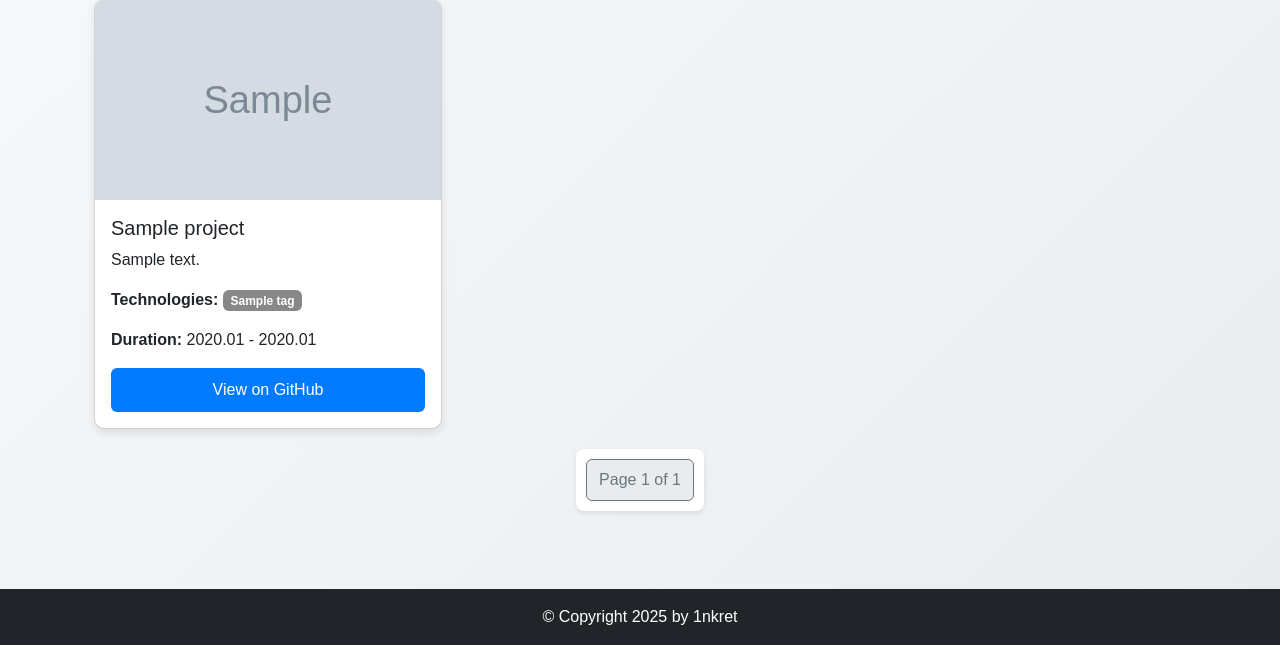
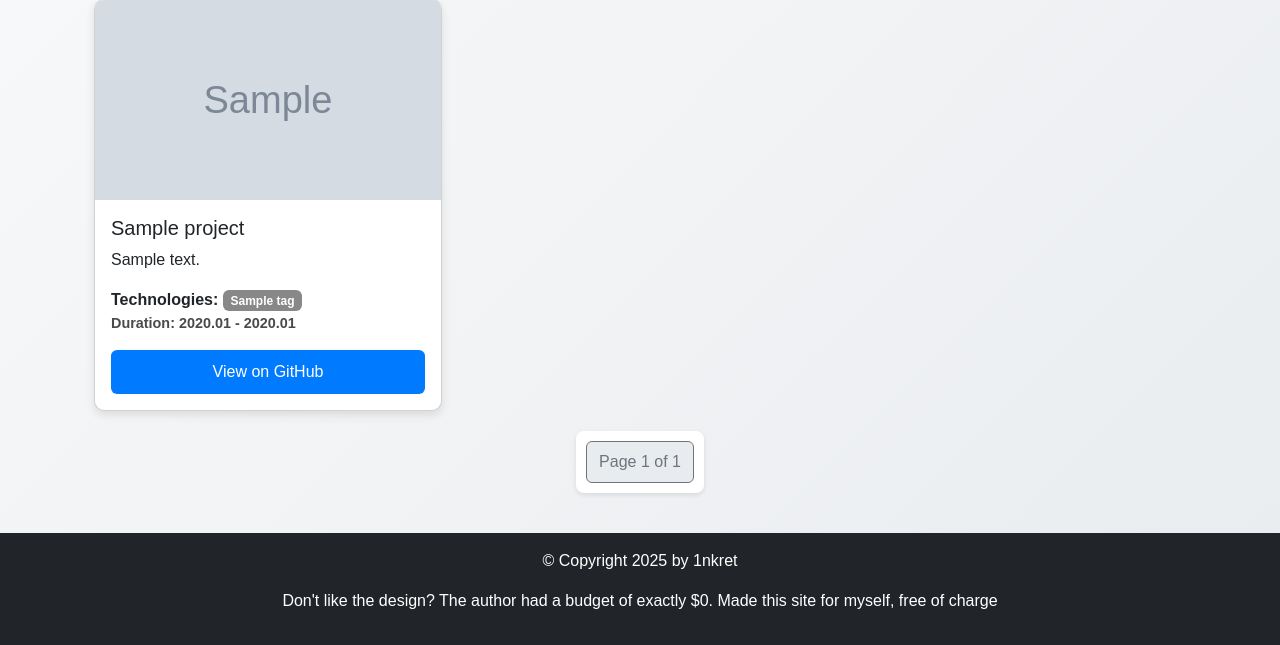
Before and after one commit to 1nkret/django-personal-site, a Django app: page /projects/ in a window 1280 px wide. Shown: the part 155-800 px from the top of the page. Run offline with Django 5.2, Linux system fonts and the light colour scheme; tables that the repository leaves empty hold one stand-in row (values such as "Sample post"); grey boxes marked "Sample" are stand-in pictures; some libraries are stand-ins or nearby versions.

Commit message:
some style and staff

```diff
--- a/static/css/portfolio.css
+++ b/static/css/portfolio.css
@@ -31,3 +31,10 @@
     width: 100%;
     margin-top: auto;
 }
+
+.card-duration {
+    margin-top: -15px;
+    color: #4a4a4a;
+    font-weight: bold;
+    font-size: 0.9em;
+}
--- a/templates/base.html
+++ b/templates/base.html
@@ -34,7 +34,8 @@
     </div>
 
     <footer class="bg-dark text-white text-center py-3 mt-4">
-        &copy; Copyright 2025 by 1nkret
+        <p>&copy; Copyright 2025 by 1nkret</p>
+        <p>Don't like the design? The author had a budget of exactly $0. Made this site for myself, free of charge</p>
     </footer>
 
     <!-- JQUERY ДОЛЖЕН БЫТЬ ПЕРВЫМ -->
--- a/templates/home.html
+++ b/templates/home.html
@@ -38,6 +38,9 @@
                                 {% endfor %}
                             </p>
                         {% endif %}
+                        <p class="card-duration">
+                            Duration: {{ project.start_date|date:"Y.m" }}{% if project.end_date %} - {{ project.end_date|date:"Y.m" }}{% else %}-(in progress...){% endif %}
+                        </p>
                         {% if project.repo_link %}
                             <a href="{{ project.repo_link }}" class="btn btn-primary" target="_blank">View on GitHub</a>
                         {% endif %}
--- a/templates/portfolio/project_list.html
+++ b/templates/portfolio/project_list.html
@@ -32,8 +32,8 @@
                                 {% endfor %}
                             </p>
                         {% endif %}
-                        <p class="card-text">
-                            <strong>Duration: </strong>{{ project.start_date|date:"Y.m" }}{% if project.end_date %} - {{ project.end_date|date:"Y.m" }}{% else %}-(in progress...){% endif %}
+                        <p class="card-duration">
+                            Duration: {{ project.start_date|date:"Y.m" }}{% if project.end_date %} - {{ project.end_date|date:"Y.m" }}{% else %}-(in progress...){% endif %}
                         </p>
                         {% if project.repo_link %}
                             <a href="{{ project.repo_link }}" class="btn btn-primary" target="_blank">View on GitHub</a>
```
Also changed, not shown: static/css/main.css (+7 -0 lines).
